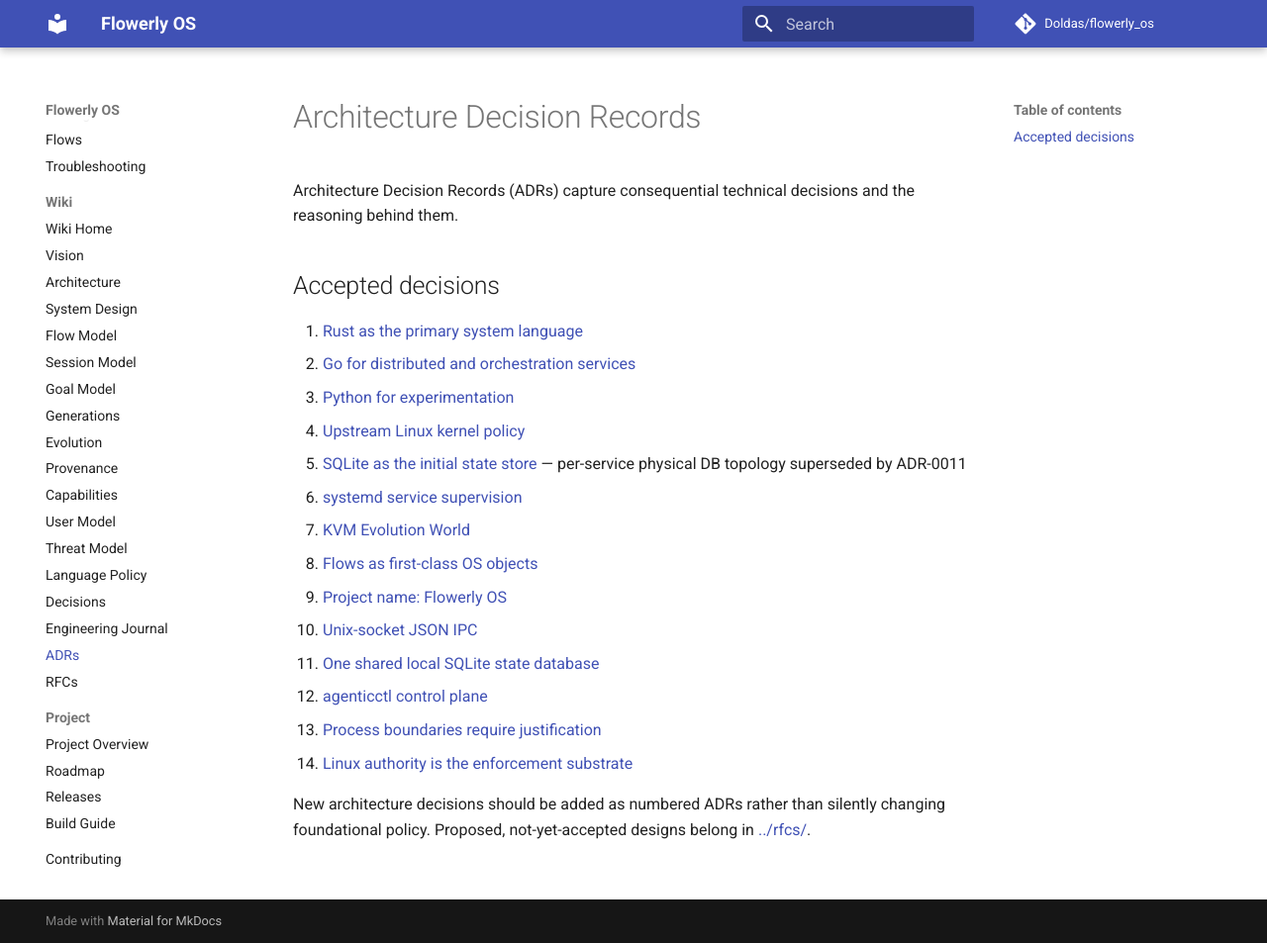
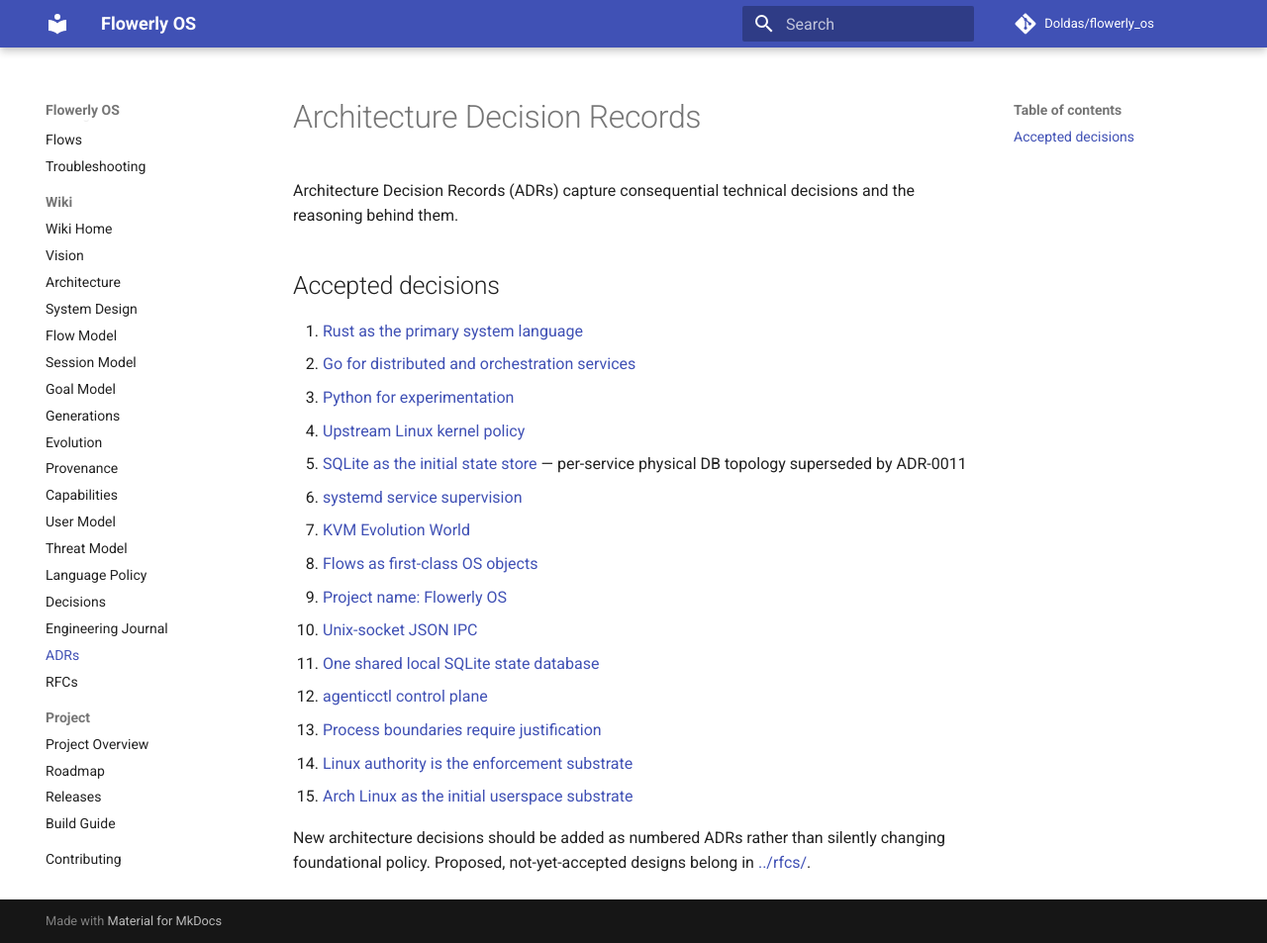
Before and after one commit to Doldas/flowerly_os, an MkDocs documentation site: the page built from docs/adr/index.md, in a window 1280 px wide and 953 px high. Shown: the whole window at 99% size. Built offline with MkDocs 1.6.1 and Material for MkDocs 9.7.7, drawn with Linux system fonts in a browser that asks for light colours; comment, search, counter and statistics services are not loaded.

Commit message:
docs(adr): index Arch userspace decision

```diff
--- a/docs/adr/index.md
+++ b/docs/adr/index.md
@@ -19,6 +19,7 @@
 12. [agenticctl control plane](0012-agenticctl-control-plane.md)
 13. [Process boundaries require justification](0013-process-boundaries-require-justification.md)
 14. [Linux authority is the enforcement substrate](0014-linux-authority-is-the-enforcement-substrate.md)
+15. [Arch Linux as the initial userspace substrate](0015-arch-linux-userspace-substrate.md)
 
 New architecture decisions should be added as numbered ADRs rather than silently
 changing foundational policy. Proposed, not-yet-accepted designs belong in
```
